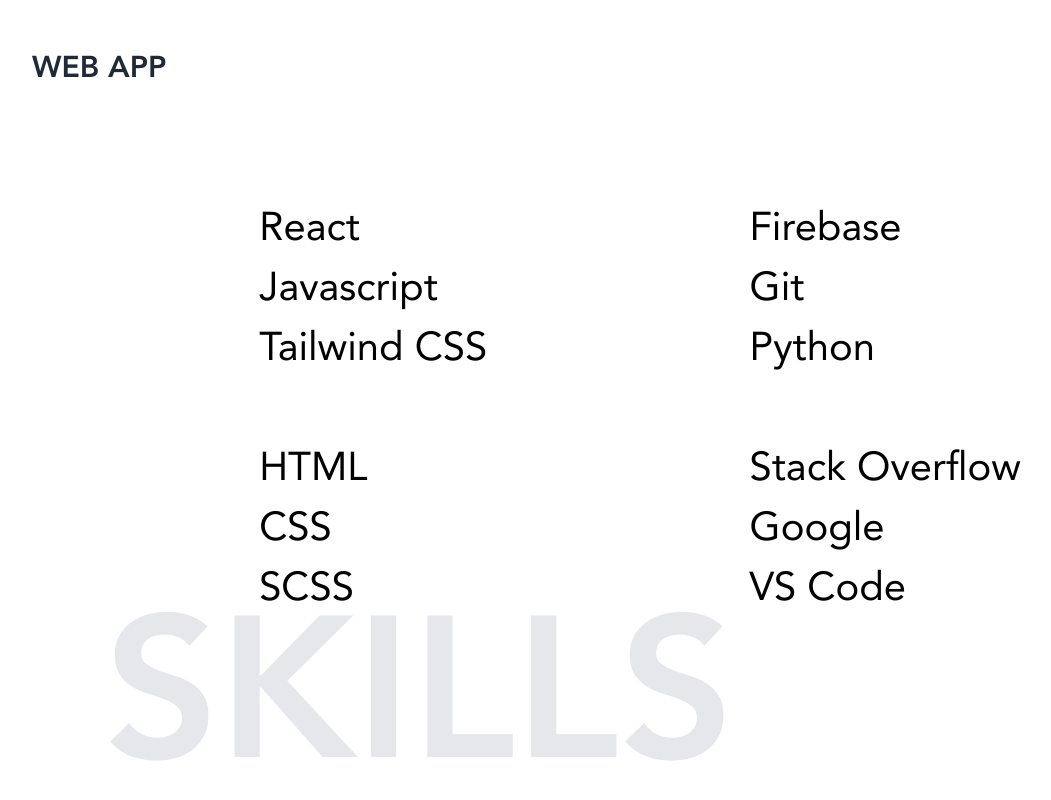
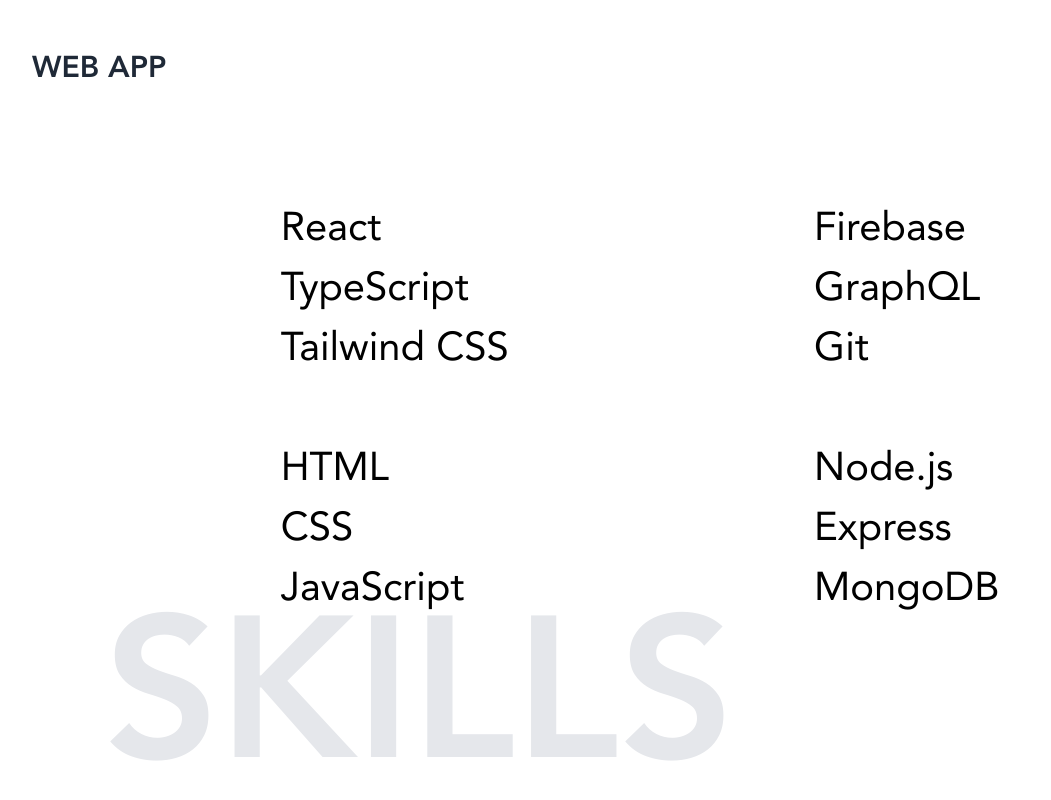
Before and after one commit to kenizaya/portfolio, a React (Vite) app: page / in a window 1280 px wide. Shown: the part 3442-4242 px from the top of the page, without its empty margins (0-1051 px from the left). Built offline with nearby package versions, Linux system fonts and the light colour scheme.

Commit message:
Update Skills

```diff
--- a/src/components/Skills.jsx
+++ b/src/components/Skills.jsx
@@ -11,7 +11,7 @@
         <div>
           React
           <br />
-          Javascript
+          TypeScript
           <br />
           Tailwind CSS
           <br />
@@ -20,22 +20,22 @@
           <br />
           CSS
           <br />
-          SCSS
+          JavaScript
           <br />
         </div>
         <div>
           Firebase
           <br />
+          GraphQL
+          <br />
           Git
           <br />
-          Python
           <br />
+          Node.js
           <br />
-          Stack Overflow
+          Express
           <br />
-          Google
-          <br />
-          VS Code
+          MongoDB
           <br />
         </div>
       </div>
```
